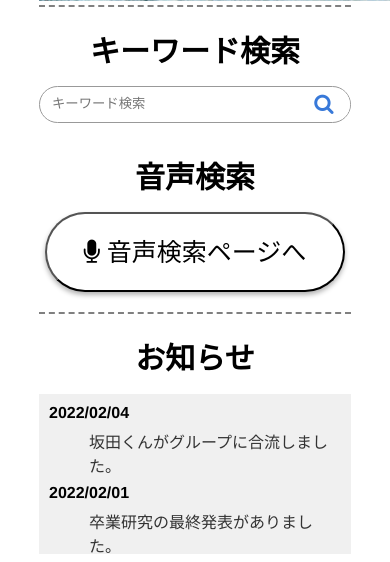
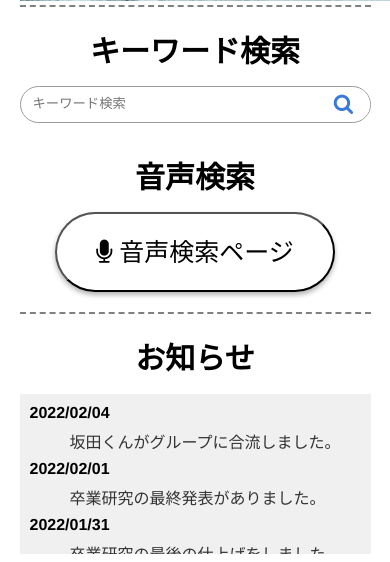
Before and after one commit to kazumaru18/grad2021_groupC, a Django app: page / in a window 390 px wide; the page is wider, and only the part inside the window is pictured. Shown: the part 2582-3144 px from the top of that part. Run offline with Django 3.2, Linux system fonts and the light colour scheme; some libraries are stand-ins or nearby versions.

Commit message:
0208 school

```diff
--- a/map/templates/base.html
+++ b/map/templates/base.html
@@ -16,7 +16,7 @@
 </head>
 
 <body>
-  <div class="bg_pattern Paper_v2"></div>
+<div class="bg_pattern Paper_v2"></div>
 
 <!-- ヘッダー ---------------------------------->
 {% block header %}{% include 'header.html' %}{% endblock %}
--- a/map/templates/describe.html
+++ b/map/templates/describe.html
@@ -15,7 +15,6 @@
       </div>
     </div>
   </div>
-
   <div id="wrapper">
     <section class="gridWrapper">
       <article class="grid">
@@ -39,7 +38,6 @@
         <p>イベントや観光予定をカレンダー上に時間単位で記録し、貴方の日程計画の一助となる</p>
       </article>
     </section>
-
     <section class="content">
       <h3 class="heading">サイト開発に至った目的</h3>
       <article>
@@ -50,9 +48,6 @@
         <p><font size="4">さらに音声認識の要望文から５W１Hにあてはまる単語を抽出して検索することが可能です</font></p>
       </article>
     </section>
-
   </div>
-    <div class="bg_pattern Paper_v2"></div>
 </main>
-
 {% endblock %}
--- a/map/templates/index.html
+++ b/map/templates/index.html
@@ -2,15 +2,10 @@
 {% block title %}観光推進MAP{% endblock%}
 {% load static %}
 
-{% block contents%}
-
+{% block head%}
 <link rel="stylesheet" href="https://cdn.jsdelivr.net/bxslider/4.2.12/jquery.bxslider.css">
-<!-- <link rel="stylesheet" href="https://stackpath.bootstrapcdn.com/font-awesome/4.7.0/css/font-awesome.min.css"> -->
-<!-- <link rel="stylesheet" href="https://maxcdn.bootstrapcdn.com/font-awesome/4.4.0/css/font-awesome.min.css"> -->
-<!-- <link href="{% static 'css/style.css' %}" rel="stylesheet" /> -->
 <script src="https://ajax.googleapis.com/ajax/libs/jquery/3.1.1/jquery.min.js"></script>
 <script src="https://cdn.jsdelivr.net/bxslider/4.2.12/jquery.bxslider.min.js"></script>
-
 <script type="text/javascript">
   $(document).ready(function () {
     $('.slider').bxSlider({
@@ -19,8 +14,11 @@
     });
   });
 </script>
+{% endblock %}
 
-<main>
+<!-- メイン ------------------------------------>
+{% block contents%}
+<main style="max-width: 1020px; width: 90%; margin: 0 auto; padding-top: 10px;">
   <div class="slider">
     <img src="{% static 'images/01.jpg' %}" width="" height="auto" alt="">
     <img src="{% static 'images/02.jpg' %}" width="" height="auto" alt="">
@@ -40,7 +38,7 @@
     </form>
     <h1 class="search-subtitle">音声検索</h1>
     <div class="ons">
-      <a href="{% url 'onsei' %}"><button class="btn btn--circle btn--circle-c btn--shadow"><i class="fa fa-microphone"></i> 音声検索ページへ</button></a>
+      <a href="{% url 'onsei' %}"><button class="btn btn--circle btn--circle-c btn--shadow"><i class="fa fa-microphone"></i> 音声検索ページ</button></a>
     </div>
   </div>
   <div class="news">
@@ -67,7 +65,4 @@
     </dl>
   </div>
 </main>
-
-
-
 {% endblock %}
--- a/map/templates/onsei.html
+++ b/map/templates/onsei.html
@@ -17,6 +17,7 @@
 </script>
 {% endblock %}
 
+<!-- メイン ------------------------------------>
 {% block contents%}
 <div class="onseimain">
   <h1 class="summary_title" data-en="Voice search"><span>音声検索</span></h1>
--- a/static/css/style.css
+++ b/static/css/style.css
@@ -262,7 +262,7 @@ button {
   } */
 
   .btn--circle {
-    width: 300px;
+    width: 280px;
     height: 80px;
     margin: 0 auto;
     padding: 0;
--- a/static/js/onsei.js
+++ b/static/js/onsei.js
@@ -21,6 +21,10 @@ window.onload = function init() {
 // 録音開始
 function startRecording(button) {
   recorder && recorder.record()
+
+  window.setTimeout(function(){
+    stopRecording()
+  }, 10000)
 }
 
 // 録音停止
```
Also changed, not shown: map/templates/calendar.html (+6 -9 lines), map/templates/map.html (+7 -7 lines), map/templates/footer.html (line endings or trailing spaces), map/templates/header.html (line endings or trailing spaces). Lines whose indentation alone changed are shown as unchanged.
